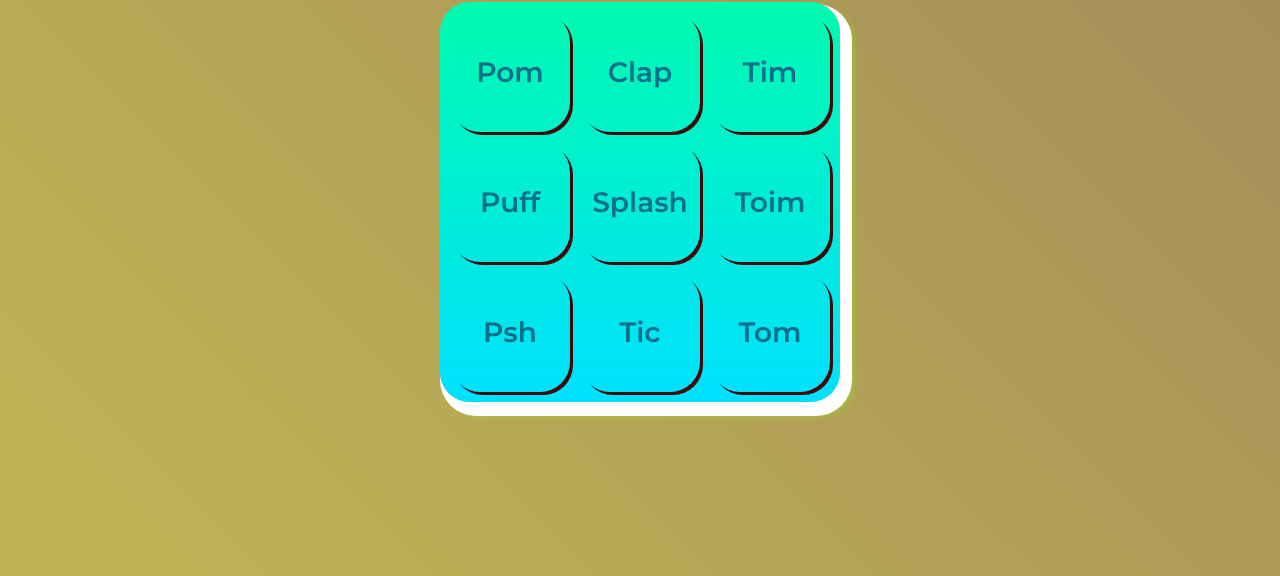
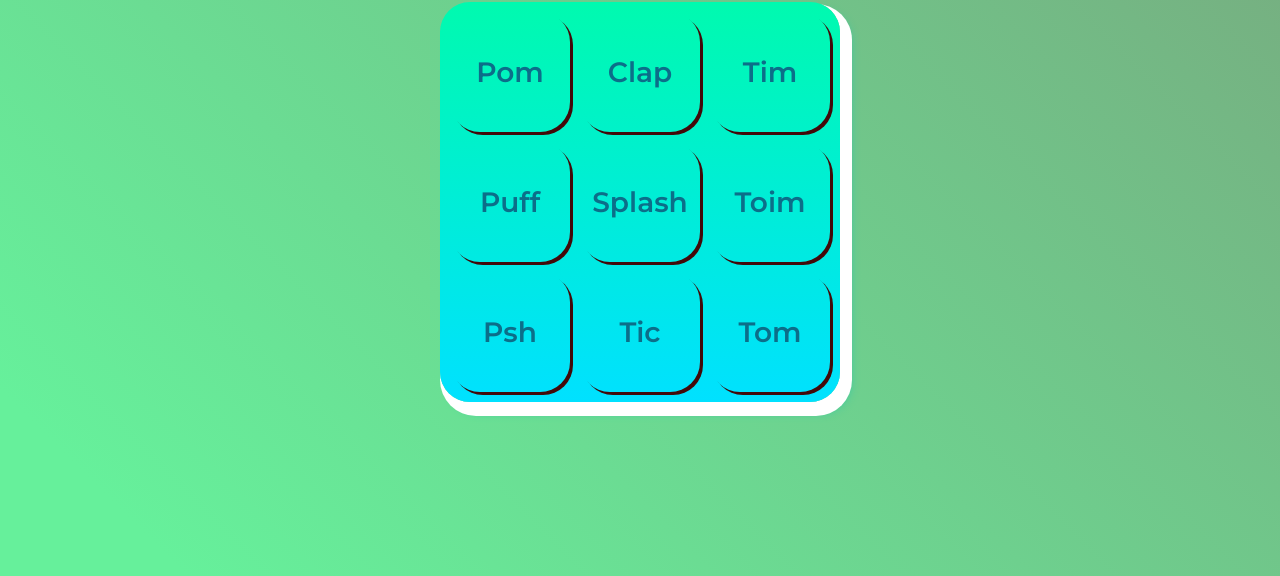
Before and after one commit to Gurlsg/java-script, a plain HTML site: page index.html in a window 1280 px wide. Shown: the part 224-800 px from the top of the page. Drawn offline with Linux system fonts and the light colour scheme.

Commit message:
Add files via upload

```diff
--- a/css/estilos.css
+++ b/css/estilos.css
@@ -8,7 +8,7 @@
 
 body {
   align-items: center;
-  background: linear-gradient(45deg, #bdb254 9%,hsl(0, 17%, 46%) 190%);
+  background: linear-gradient(45deg, #66f09b 9%,hsl(0, 17%, 46%) 190%);
   display: flex;
   justify-content: center;
   flex-direction: column;
@@ -25,7 +25,7 @@ h1 {
 
 .teclado {
   background: linear-gradient(to bottom, #00faaf 0%,#00e1ff 100%);
-  box-shadow: 6px 8px 0 6px #ffffff, 10px 10px 10px #88ff00;
+  box-shadow: 6px 8px 0 6px #ffffff, 10px 10px 10px #32c7a7;
   border-radius: 30px;
   display: grid;
   gap: 10px;
```
